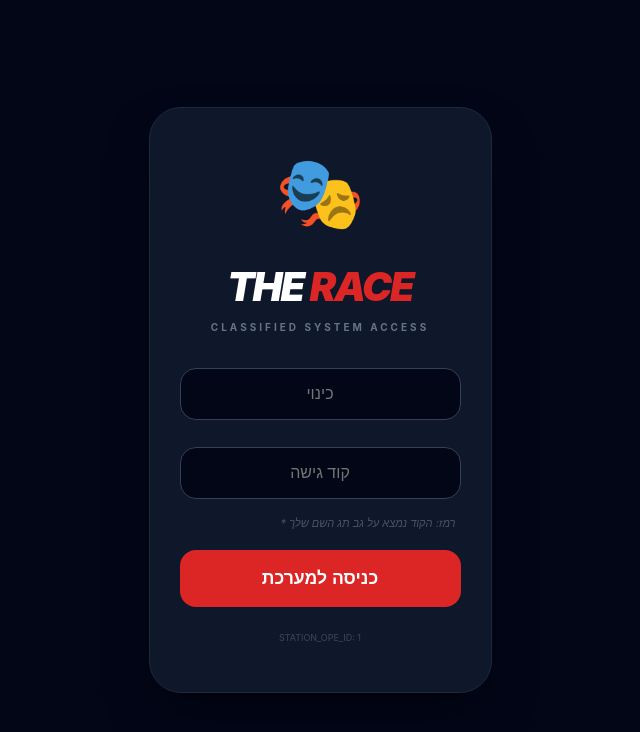
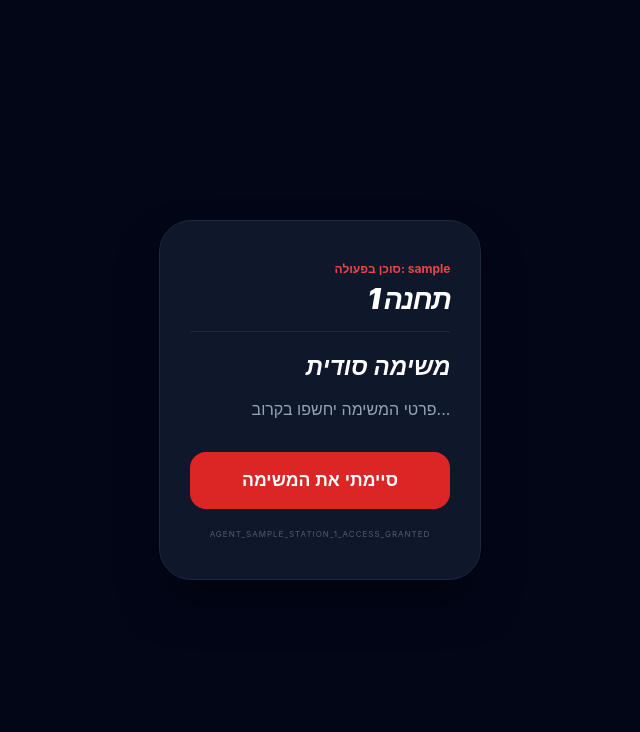
Before and after one commit to raza785612-cmd/casa-de-papel-race, a React (Vite) app: page /station/1 in a window 1280 px wide. Before the commit this address led to /login. Shown: the top 732 px of the page, without its empty margins (340-980 px from the left). Built offline with nearby package versions, Linux system fonts and the light colour scheme; sample sign-in values are in the browser's storage.

Commit message:
fix station login

```diff
--- a/src/components/Login.jsx
+++ b/src/components/Login.jsx
@@ -95,7 +95,7 @@ const Login = () => {
               textAlign: 'right',
               margin: '0 5px 20px 0'
             }}>
-              * רמז: הקוד נמצא על גב תג השם שלך
+              * רמז: דיזינגוף דיזינגוף הירקון בן יהודה
             </p>
 
             <button type="submit" disabled={loading}>
--- a/src/components/Station.jsx
+++ b/src/components/Station.jsx
@@ -1,7 +1,4 @@
 
-
-
-  //###################################//
 import React, { useEffect, useState } from 'react';
 import { useParams, useNavigate } from 'react-router-dom';
 
@@ -11,7 +8,7 @@ const Station = () => {
   const [team, setTeam] = useState(null);
   const [loading, setLoading] = useState(true);
 
-  // --- כאן מזינים את כל הנתונים ---
+  // הנתונים שלך (השארתי את המבנה כפי ששלחת)
   const allMissionsData = {
     "פרנקל": {
       "1": { hint: "ברוך הבא! עליך להגיע למלון בו הכל מתחיל. הכתובת היא 13 ירקות 22", escort: "מאור" },
@@ -23,60 +20,76 @@ const Station = () => {
       "7": { group: "פרנקל, אגם, יוני, מתן", address: "חניון לוריא", intel: "הנדון התחלה חומוס את הבורוכב שמנת חומוס לוריא",task: "סוף רווק תוכי לבן בורוכב",escort:"מאור + אליקו", hours: "22:00 - 02:00",img: "" },
       "8": { group: "פרנקל, אגם, יוני, מתן", address: "סדין סינמה", intel: "הנדון התבטא כי יעשה את הציר הבא בשעה 12:00: זמנהוף, המלך ג'ורג' עד כיכר מסריק",task: "מול מדריך מלווה",escort: "אביה", hours: "08:00 - 13:00",img: "" }
     },
-    // כאן תוכל להוסיף "שם_משתמש": { ... } עבור שאר המשתתפים
   };
 
   useEffect(() => {
     const savedUser = localStorage.getItem('race_user');
 
     if (!savedUser) {
+      // אם אין משתמש בכלל, שלח ללוגין עם מספר התחנה הנוכחי
       navigate(`/login?s=${id}`);
       return;
     }
 
     const userData = JSON.parse(savedUser);
 
-  // --- הבדיקה הקריטית ---
-  // אם התחנה ב-URL לא זהה לתחנה שהמשתמש סרק בלוגין
-  if (userData.authorizedStation !== id) {
-    alert("גישה חסומה! עליך לסרוק את ה-QR של התחנה כדי לצפות בתוכן.");
-    localStorage.removeItem('race_user'); // מנתק אותו ליתר ביטחון
-    navigate(`/login?s=${id}`);
-    return;
-  }
-
+    // --- התיקון כאן ---
+    // במקום לחסום, אנחנו פשוט מוודאים שהמשתמש מחובר.
+    // אם אתה רוצה לאפשר לו לצפות בכל תחנה שהוא סורק, פשוט נגדיר את הצוות.
     setTeam(userData);
     setLoading(false);
+
   }, [id, navigate]);
 
-  if (loading) return <div className="min-h-screen bg-black flex items-center justify-center text-red-600 font-bold">טוען נתוני משימה...</div>;
+  if (loading) return (
+    <div className="min-h-screen bg-slate-950 flex items-center justify-center text-red-600 font-bold font-mono">
+      SCANNING_IDENTITY...
+    </div>
+  );
 
+  // חילוץ הנתונים הספציפיים למשתמש ולתחנה
   const user = team?.username;
-  const currentData = allMissionsData[user]?.[id] || {};
+  const missionInfo = allMissionsData[user]?.[id] || {
+    title: "משימה סודית",
+    description: "פרטי המשימה יחשפו בקרוב..."
+  };
 
-  // ה-Return הארוך - זהו העיצוב של התצוגה
   return (
     <div className="station-page">
       <div className="app-container">
         <div className="card" style={{ textAlign: 'right' }}>
           <header style={{ borderBottom: '1px solid #1e293b', marginBottom: '20px', paddingBottom: '10px' }}>
-          <p style={{ color: '#ef4444', fontSize: '12px', fontWeight: 'bold' }}>סוכן בפעולה: {team?.username}</p>
-          <h1 style={{ fontSize: '1.8rem' }}>תחנה {id}</h1>
+            <p style={{ color: '#ef4444', fontSize: '12px', fontWeight: 'bold', margin: 0 }}>
+              סוכן בפעולה: {user}
+            </p>
+            <h1 style={{ fontSize: '1.8rem', margin: '5px 0' }}>תחנה {id}</h1>
           </header>
 
           <main>
-          <h2 style={{ color: 'white', marginBottom: '15px', fontStyle: 'italic' }}>{currentMission.title}</h2>
-          <p style={{ color: '#94a3b8', lineHeight: '1.6', marginBottom: '30px', whiteSpace: 'pre-line' }}>
-            {currentMission.description}
-          </p>
+            {/* שימוש בנתונים מתוך האובייקט שלך */}
+            <h2 style={{ color: 'white', marginBottom: '15px', fontStyle: 'italic' }}>
+              {missionInfo.title || `משימה לתחנה ${id}`}
+            </h2>
+
+            <div style={{ color: '#94a3b8', lineHeight: '1.6', marginBottom: '30px' }}>
+              {/* כאן אתה יכול להציג שדות ספציפיים מהאובייקט שלך */}
+              <p style={{ whiteSpace: 'pre-line' }}>{missionInfo.description || missionInfo.task}</p>
+
+              {missionInfo.address && (
+                <p style={{ fontSize: '0.9rem', color: '#ef4444' }}>📍 מיקום: {missionInfo.address}</p>
+              )}
+              {missionInfo.hours && (
+                <p style={{ fontSize: '0.9rem', color: '#64748b' }}>🕒 זמן: {missionInfo.hours}</p>
+              )}
+            </div>
 
             <button onClick={() => alert('המשימה הושלמה! עברו לתחנה הבאה.')}>
               סיימתי את המשימה
             </button>
           </main>
 
-        <footer style={{ marginTop: '20px', opacity: 0.3, fontSize: '8px', textAlign: 'center' }}>
-          MISSION_STATION_{id}_CONTROL
+          <footer style={{ marginTop: '20px', opacity: 0.3, fontSize: '8px', textAlign: 'center', letterSpacing: '1px' }}>
+            AGENT_{user?.toUpperCase()}_STATION_{id}_ACCESS_GRANTED
           </footer>
         </div>
       </div>
```
Lines whose indentation alone changed are shown as unchanged.
